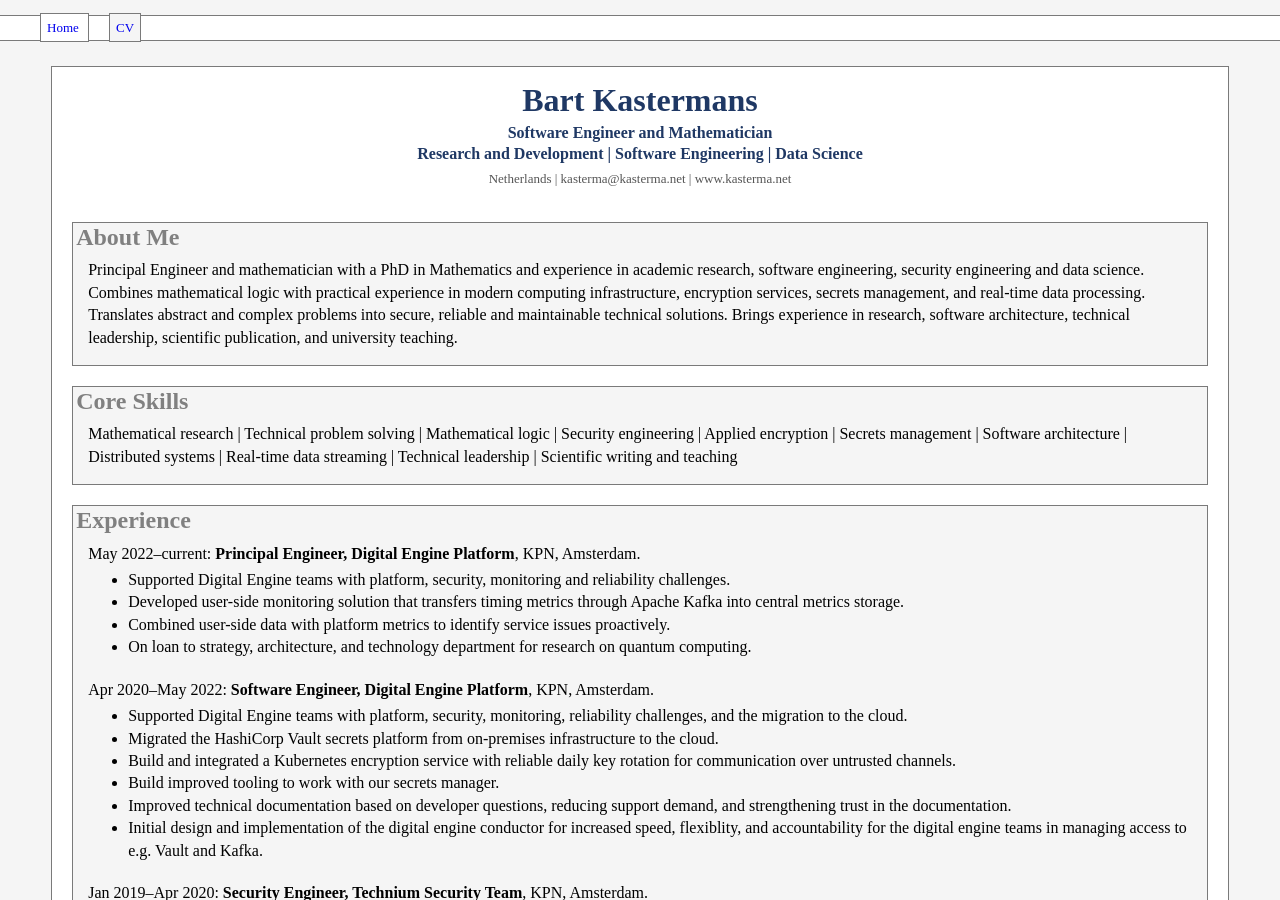
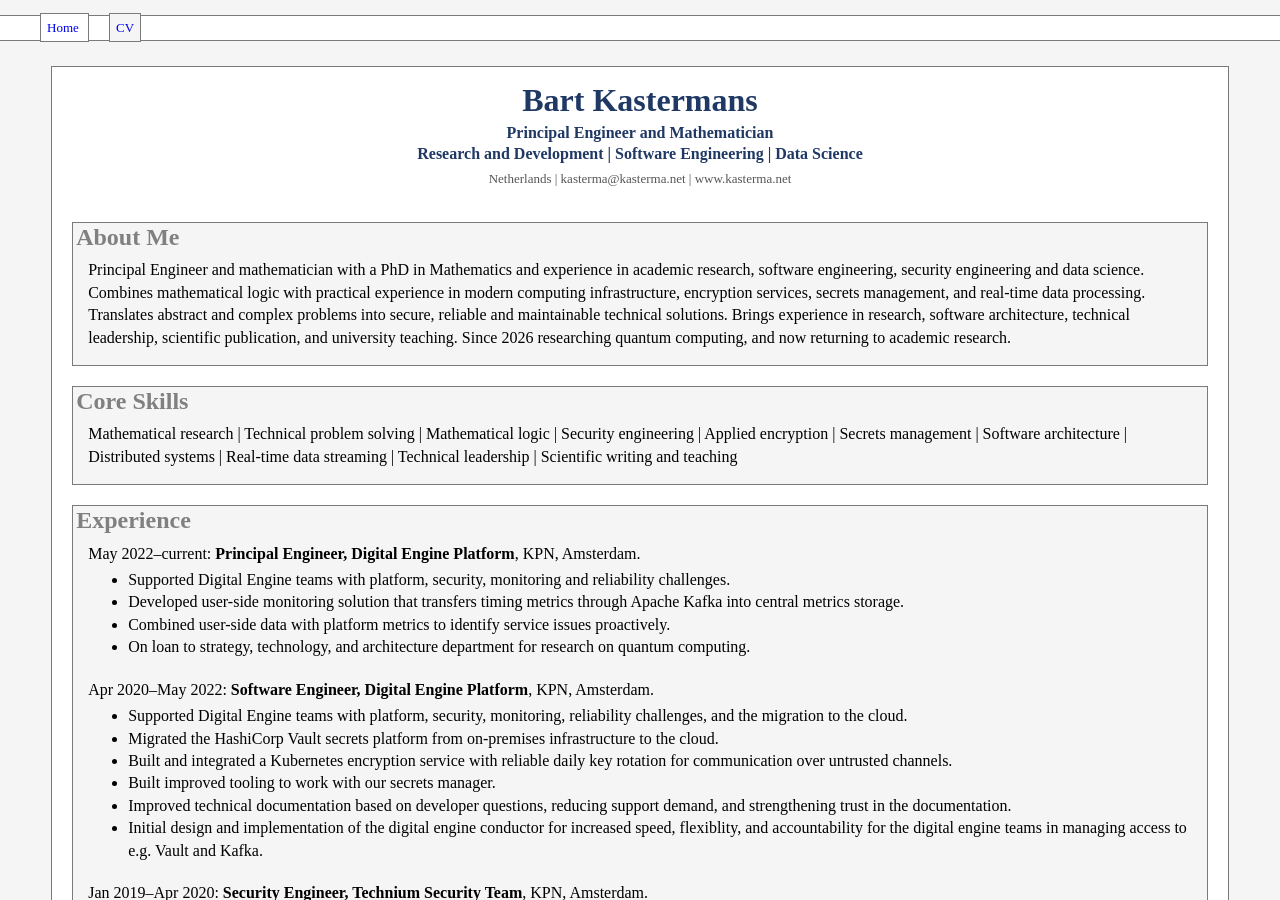
Before and after one commit to kasterma/kasterma.github.io, a Jekyll site: the page built from cv.html, in a window 1280 px wide and 900 px high. Built offline with Jekyll 4.4.1, drawn with Linux system fonts in a browser that asks for light colours; some of the changed text lies outside the part shown.

Commit message:
Minor fixes cv

```diff
--- a/_includes/pageheader.html
+++ b/_includes/pageheader.html
@@ -1,6 +1,6 @@
 <div class="pageheader">
   <h1>Bart Kastermans</h1>
-  <p class="headersubtitle">Software Engineer and Mathematician</p>
+  <p class="headersubtitle">Principal Engineer and Mathematician</p>
   <p class="headertags">Research and Development | Software Engineering | Data Science</p>
   <p class="headercontact">Netherlands | kasterma@kasterma.net | www.kasterma.net</p>
 </div>
--- a/cv.html
+++ b/cv.html
@@ -21,7 +21,8 @@ title: Bart Kastermans' CV
   and real-time data processing. Translates abstract and complex problems
   into secure, reliable and maintainable technical solutions. Brings
   experience in research, software architecture, technical leadership,
-  scientific publication, and university teaching.
+  scientific publication, and university teaching.  Since 2026 researching
+  quantum computing, and now returning to academic research.
 </p>
 </div>
 
@@ -50,7 +51,7 @@ title: Bart Kastermans' CV
   <li>Supported Digital Engine teams with platform, security, monitoring and reliability challenges.</li>
   <li>Developed user-side monitoring solution that transfers timing metrics through Apache Kafka into central metrics storage.</li>
   <li>Combined user-side data with platform metrics to identify service issues proactively.</li>
-  <li>On loan to strategy, architecture, and technology department for research on quantum computing.</li>
+  <li>On loan to strategy, technology, and architecture department for research on quantum computing.</li>
 </ul>
 
 <p>
@@ -59,8 +60,8 @@ Apr 2020&ndash;May 2022: <b>Software Engineer, Digital Engine Platform</b>, KPN,
 <ul style="margin-top: -12px; margin-bottom: 20px;">
   <li>Supported Digital Engine teams with platform, security, monitoring, reliability challenges, and the migration to the cloud.</li>
   <li>Migrated the HashiCorp Vault secrets platform from on-premises infrastructure to the cloud.</li>
-  <li>Build and integrated a Kubernetes encryption service with reliable daily key rotation for communication over untrusted channels.</li>
-  <li>Build improved tooling to work with our secrets manager.</li>
+  <li>Built and integrated a Kubernetes encryption service with reliable daily key rotation for communication over untrusted channels.</li>
+  <li>Built improved tooling to work with our secrets manager.</li>
   <li>Improved technical documentation based on developer questions, reducing support demand, and strengthening trust in the documentation.</li>
   <li>Initial design and implementation of the digital engine conductor for increased speed, flexiblity, and
     accountability for the digital engine teams in managing access to e.g. Vault and Kafka.</li>
@@ -147,7 +148,7 @@ Michigan, Ann Arbor.
 </ul>
 
 <p>
-2005: <b>Visiting Scholar</b>, Sun Yat-Sen University,
+2005: <b>Visiting Scholar</b>, Sun Yat-sen University,
 Guangzhou, China.
 </p>
 <ul style="margin-top: -12px; margin-bottom: 20px;">
```
